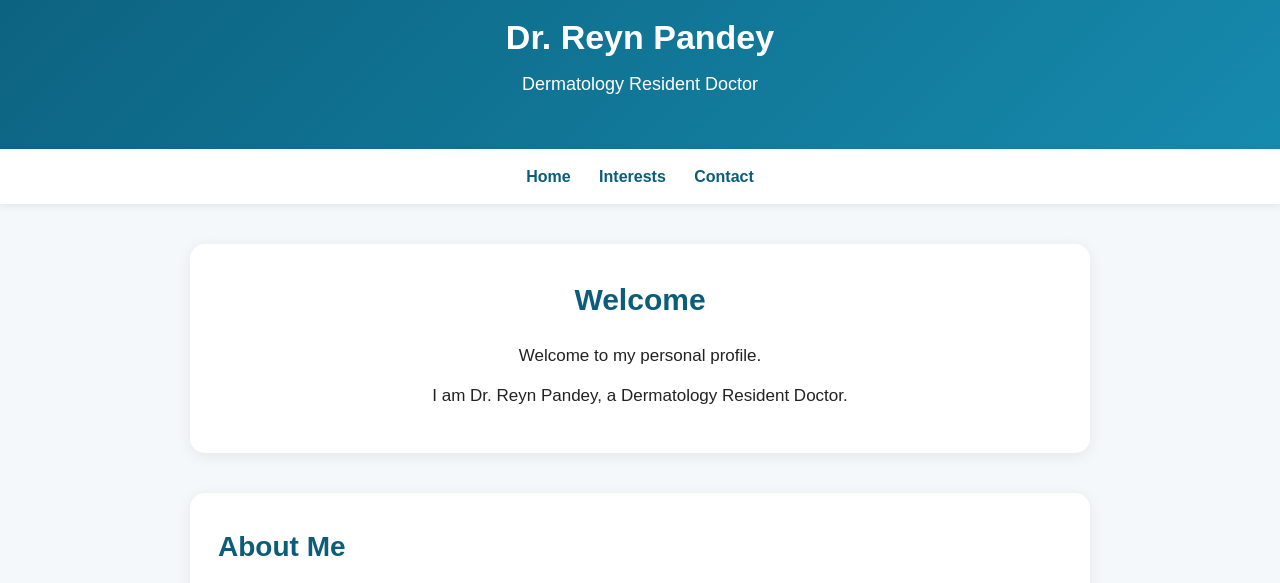
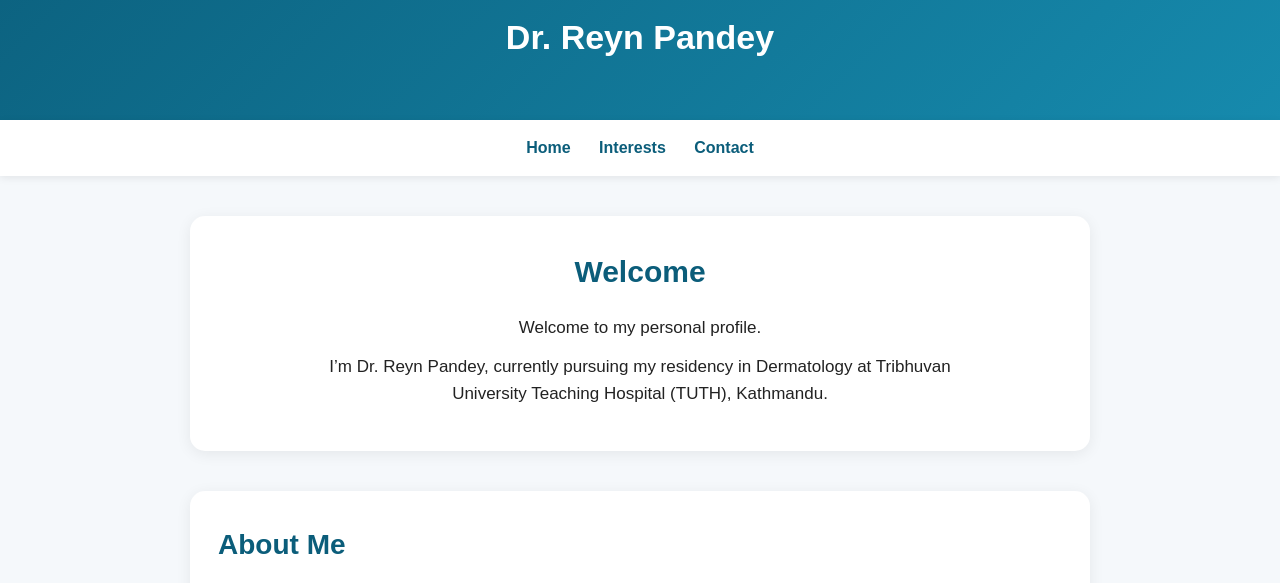
Before and after one commit to reynpandey/drreynpandey.github.io, a plain HTML site: page index.html in a window 1280 px wide. Shown: the part 216-799 px from the top of the page. Drawn offline with Linux system fonts and the light colour scheme.

Commit message:
Update index.html

```diff
--- a/index.html
+++ b/index.html
@@ -222,8 +222,6 @@
 
     <h1>Dr. Reyn Pandey</h1>
 
-    <p>Dermatology Resident Doctor</p>
-
   </header>
 
 
@@ -247,7 +245,7 @@
     </p>
 
     <p>
-      I am Dr. Reyn Pandey, a Dermatology Resident Doctor.
+      I’m Dr. Reyn Pandey, currently pursuing my residency in Dermatology at Tribhuvan University Teaching Hospital (TUTH), Kathmandu.
     </p>
 
   </section>
```
